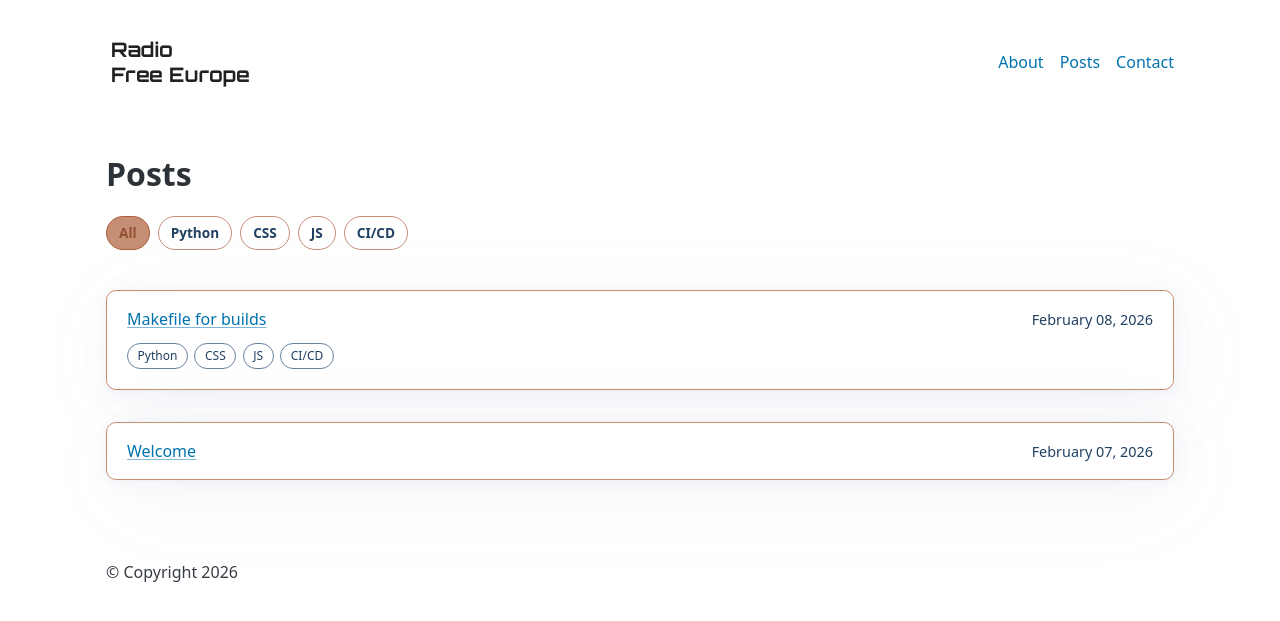
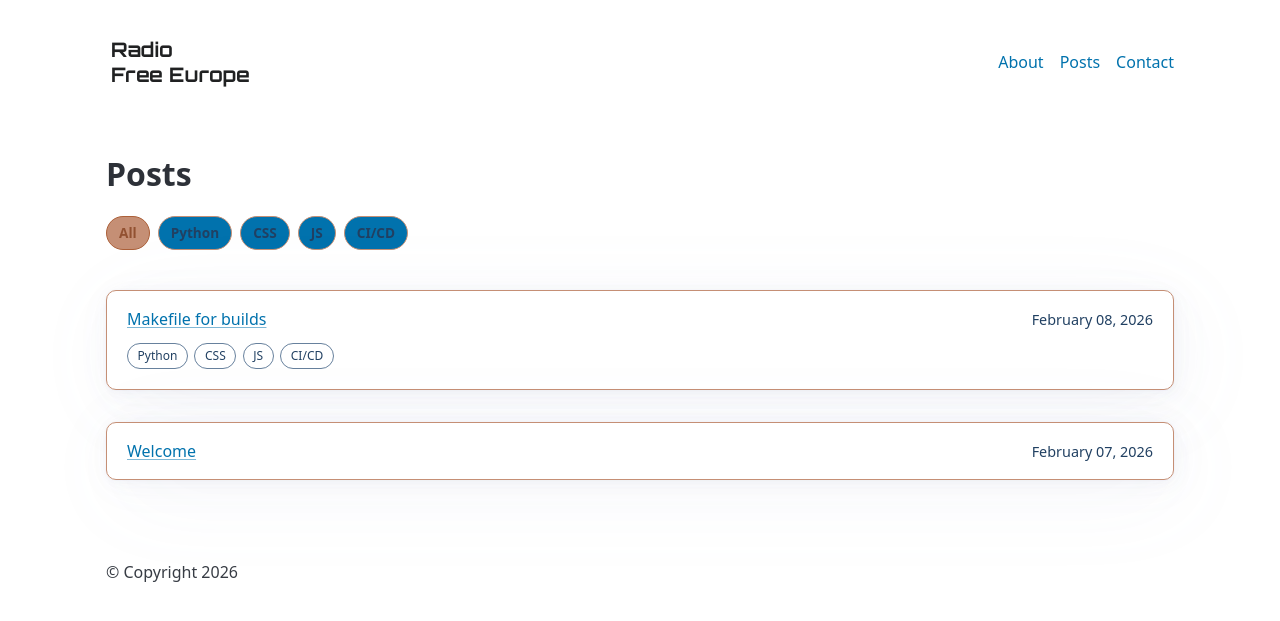
Before and after one commit to mikeh74/rfe, a Jekyll site: the page built from posts.md, in a window 1280 px wide. Shown: the top 621 px of the page. Built offline with Jekyll 4.4.1, drawn with Linux system fonts in a browser that asks for light colours.

Commit message:
Fix dark theme background conflict by removing hardcoded white backgrounds
Co-authored-by: mikeh74 <1110537+mikeh74@users.noreply.github.com>

```diff
--- a/assets/css/style.css
+++ b/assets/css/style.css
@@ -2859,7 +2859,6 @@ textarea,
 
 body {
   margin: 0;
-  background: white;
 }
 
 .container {
@@ -2935,7 +2934,6 @@ body > header, body > footer {
 
 .tag-button {
   border: 1px solid var(--primary-extra-light);
-  background: white;
   color: var(--secondary-dark);
   padding: 0.35rem 0.75rem;
   border-radius: 999px;
@@ -2960,7 +2958,6 @@ body > header, body > footer {
   border: 1px solid var(--primary-extra-light);
   border-radius: 10px;
   padding: 1rem 1.25rem;
-  background: #fff;
 }
 
 .post-meta {
@@ -3004,7 +3001,6 @@ body > header, body > footer {
   padding: 1.25rem 1.5rem;
   border: 1px solid var(--primary-extra-light);
   border-radius: 12px;
-  background: color-mix(in srgb, var(--accent) 6%, white);
   box-shadow: 0 12px 24px rgba(31, 27, 22, 0.08);
 }
 
--- a/assets/scss/style.scss
+++ b/assets/scss/style.scss
@@ -27,7 +27,6 @@
 
 body {
   margin: 0;
-  background: white;
 }
 
 .container {
@@ -103,7 +102,6 @@ body > header, body > footer {
 
 .tag-button {
   border: 1px solid var(--primary-extra-light);
-  background: white;
   color: var(--secondary-dark);
   padding: 0.35rem 0.75rem;
   border-radius: 999px;
@@ -128,7 +126,6 @@ body > header, body > footer {
   border: 1px solid var(--primary-extra-light);
   border-radius: 10px;
   padding: 1rem 1.25rem;
-  background: #fff;
 }
 
 .post-meta {
@@ -172,7 +169,6 @@ body > header, body > footer {
   padding: 1.25rem 1.5rem;
   border: 1px solid var(--primary-extra-light);
   border-radius: 12px;
-  background: color-mix(in srgb, var(--accent) 6%, white);
   box-shadow: 0 12px 24px rgba(31, 27, 22, 0.08);
 }
 
```
